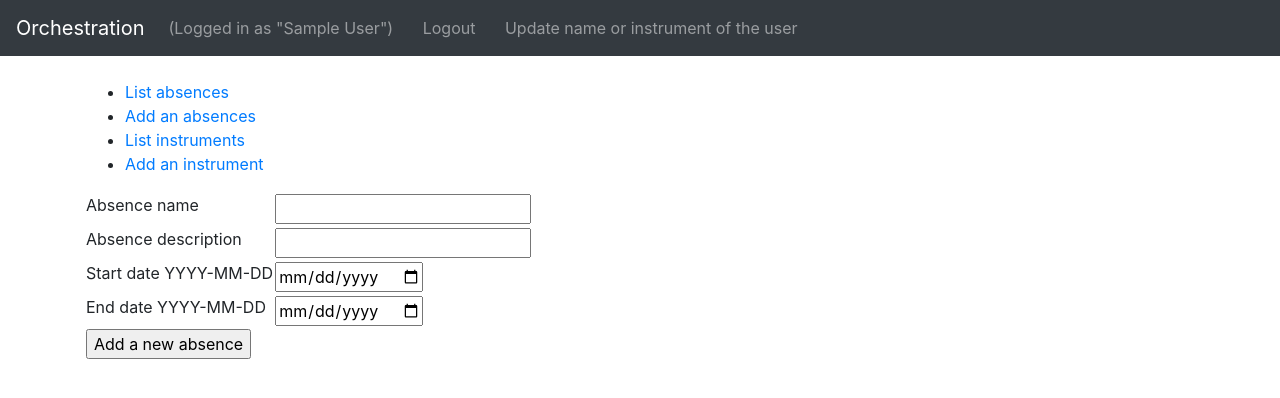
After one commit to Robustic/Orchestime, a Flask app: page /absence/new/ in a window 1280 px wide. The commit adds this page. Shown: the top 398 px of the page. Run offline with Flask 2, Linux system fonts and the light colour scheme; a user stored in the database is signed in; tables that the repository leaves empty hold one stand-in row (values such as "Sample post"); some libraries are stand-ins or nearby versions.

Commit message:
Absences can be added and listed

```diff
--- /dev/null
+++ b/application/absence/forms.py
@@ -0,0 +1,12 @@
+from flask_wtf import FlaskForm
+from wtforms import DateField, StringField, TextField, validators
+
+
+class AbsenceForm(FlaskForm):
+    name = StringField("Absence name", [validators.Length(min=2)])
+    description = TextField("Absence description")
+    date_start = DateField('Start date YYYY-MM-DD', format='%Y-%m-%d')
+    date_end = DateField('End date YYYY-MM-DD', format='%Y-%m-%d')
+
+    class Meta:
+        csrf = False
--- /dev/null
+++ b/application/absence/views.py
@@ -0,0 +1,32 @@
+from flask import redirect, render_template, request, url_for
+from flask_login import current_user, login_required
+
+from application import app, db
+from application.auth.models import User
+from application.absence.models import Absence
+from application.absence.forms import AbsenceForm
+
+
+@app.route("/absence", methods=["GET"])
+def absences_index():
+    return render_template("absence/list.html", absences=Absence.query.join(User).all())
+
+
+@app.route("/absence/new/")
+@login_required
+def absences_form():
+    return render_template("absence/new.html", form=AbsenceForm())
+
+
+@app.route("/absence/", methods=["POST"])
+@login_required
+def absences_create():
+    form = AbsenceForm(request.form)
+    if not form.validate():
+        return render_template("absence/new.html", form=form)
+
+    newabsence = Absence(form.name.data, form.description.data,
+                         form.date_start.data, form.date_end.data, current_user.id)
+    db.session().add(newabsence)
+    db.session().commit()
+    return redirect(url_for("absences_index"))
--- a/application/auth/forms.py
+++ b/application/auth/forms.py
@@ -1,6 +1,6 @@
 from flask_wtf import FlaskForm
 from wtforms import PasswordField, SelectField, StringField
-from application.instruments.models import Instrument
+from application.instrument.models import Instrument
 
 
 class NewaccountForm(FlaskForm):
@@ -18,7 +18,7 @@ class UpdateaccountForm(FlaskForm):
 
     instrumentList = []
     instruments = Instrument.query.all()
-    print("instruments: " + str(len(instruments)))
+    print("instrument: " + str(len(instruments)))
     for instrument in instruments:
         instrumentList.append((instrument.id, instrument.name))
     instrument_id = SelectField('Instrument', choices=instrumentList)
--- a/application/instruments/models.py
+++ b/application/instrument/models.py
@@ -1,12 +1,12 @@
 from application import db
+from application.models import Base
 
 
-class Instrument(db.Model):
-    id = db.Column(db.Integer, primary_key=True)
+class Instrument(Base):
+
     name = db.Column(db.String(144), nullable=False)
 
     account = db.relationship("User", backref='Instrument', lazy=True)
 
     def __init__(self, name):
         self.name = name
-        self.done = False
--- /dev/null
+++ b/application/templates/absence/new.html
@@ -0,0 +1,72 @@
+{% extends "layout.html" %}
+
+{% block body %}
+<form method="POST" action="{{ url_for('absences_create') }}">
+    <table>
+        <tr>
+            <td>
+                {{ form.name.label }}
+            </td>
+            <td>
+                {{ form.name }}
+            </td>
+            <td>
+                <ul>
+                    {% for nameerror in form.name.errors %}
+                    <li>
+                        {{ nameerror }}
+                    </li>
+                    {% endfor %}
+                </ul>
+            </td>
+        </tr>
+        <tr>
+            <td>
+                {{ form.description.label }}
+            </td>
+            <td>
+                {{ form.description }}
+            </td>
+        </tr>
+        <tr>
+            <td>
+                {{ form.date_start.label }}
+            </td>
+            <td>
+                {{ form.date_start }}
+            </td>
+            <td>
+                <ul>
+                    {% for date_starterror in form.date_start.errors %}
+                    <li>
+                        {{ date_starterror }}
+                    </li>
+                    {% endfor %}
+                </ul>
+            </td>
+        </tr>
+        <tr>
+            <td>
+                {{ form.date_end.label }}
+            </td>
+            <td>
+                {{ form.date_end }}
+            </td>
+            <td>
+                <ul>
+                    {% for date_enderror in form.date_end.errors %}
+                    <li>
+                        {{ ddate_enderror }}
+                    </li>
+                    {% endfor %}
+                </ul>
+            </td>
+        </tr>
+        <tr>
+            <td colspan="2">
+                <input type="submit" value="Add a new absence"/>
+            </td>
+        </tr>
+    </table>
+</form>
+{% endblock %}
--- a/application/templates/layout.html
+++ b/application/templates/layout.html
@@ -47,6 +47,8 @@
       {% endwith %}
 
       <ul>
+        <li><a href="{{ url_for('absences_index') }}">List absences</a></li>
+        <li><a href="{{ url_for('absences_form') }}">Add an absences</a></li>
         <li><a href="{{ url_for('instruments_index') }}">List instruments</a></li>
         <li><a href="{{ url_for('instruments_form') }}">Add an instrument</a></li>
       </ul>
```
Also changed, not shown: application/__init__.py (+5 -3 lines), application/absence/models.py (added, +19 -0 lines), application/auth/models.py (+4 -6 lines), application/instrument/views.py (renamed from application/instruments/views.py, +14 -14 lines), application/models.py (added, +11 -0 lines), application/templates/absence/list.html (added, +26 -0 lines), application/templates/instrument/list.html (added, +19 -0 lines), application/templates/instruments/list.html (deleted, +0 -15 lines), application/absence/__init__.py (added), application/event/__init__.py (added), application/instrument/__init__.py (added), application/instrument/forms.py (renamed from application/instruments/forms.py), application/templates/instrument/new.html (renamed from application/templates/instruments/new.html), application/templates/instrument/update.html (renamed from application/templates/instruments/update.html).
